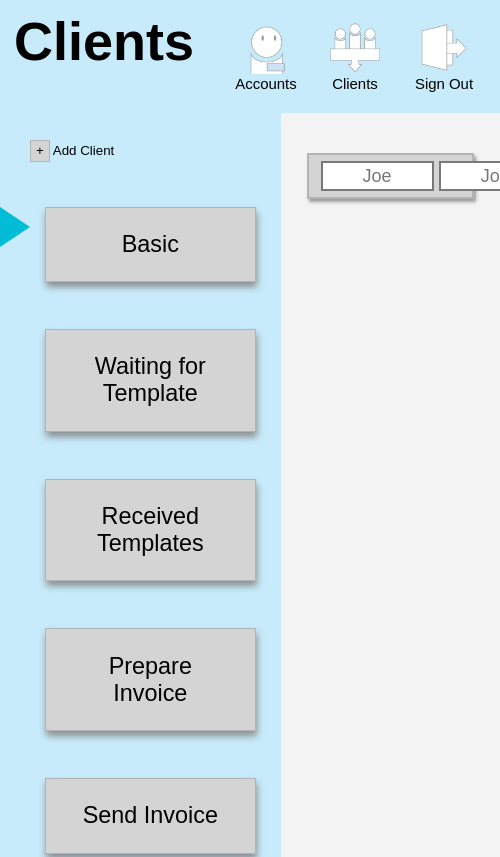
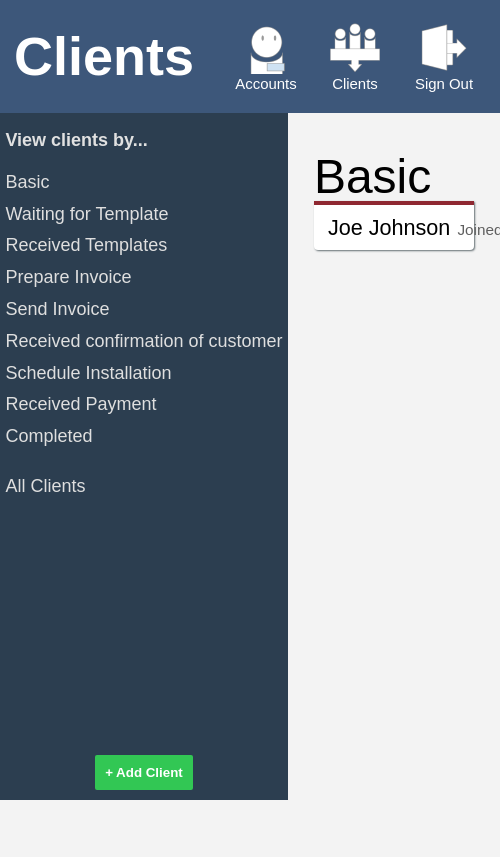
Before and after one commit to VeryFiltyCasual/GNS-Client-Management-Application, an Electron app: page OtherPages/Clients.html in a window 500 px wide. Shown: the top 857 px of the page. Drawn offline with nearby package versions, Linux system fonts and the light colour scheme.

Commit message:
Change GUI

```diff
--- a/OtherPages/Clients.html
+++ b/OtherPages/Clients.html
@@ -85,18 +85,13 @@
 		<script src="MainHeader.js"></script>
 		<script>display("Clients");</script>
 
+		<div class="big-container">
 			<!--side navigation-->
 			<aside>
-			<form>
-				<button id="AddClient">
-					<span class="neat-button">+</span> Add Client
-				</button>
-			</form>
-
 				<nav id="ClientCategories">
-				<div class="cursor">&nbsp;</div>
 
 					<div class="SmallCategories">
+						<h2>View clients by...</h2>
 						<button class="SmallCatButtons Basic neat-button">Basic</button>
 						<button class="SmallCatButtons outTemplate neat-button">Waiting for Template</button>
 						<button class="SmallCatButtons gotTemplate neat-button">Received Templates</button>
@@ -106,9 +101,14 @@
 						<button class="SmallCatButtons scheduleInstal neat-button">Schedule Installation</button>
 						<button class="SmallCatButtons gotPayment neat-button">Received Payment</button>
 						<button class="SmallCatButtons Completed neat-button">Completed</button>
+						<button class="SmallCatButtons AllClients neat-button">All Clients</button>
 					</div>
 
-				<button class="AllClients neat-button">All Clients</button>
+
+
+					<form>
+						<button id="AddClient">+ Add Client</button>
+					</form>
 				</nav>
 			</aside>
 
@@ -116,13 +116,12 @@
 			<main>
 				<ul id="ClientList">
 					<!--each li is a client-->
-
+					<h1 id="sectionTitle">Basic</h1>
 
 					<li class="Client">
 						<section class="ListHead">
-						<h4>Joe</h4>
-						<h4>Johnson</h4>
-
+							<h4>Joe Johnson</h4>
+							<p>Joined 22 January, 2020</p>
 							<div class="CHeadTopLinks ">
 								<div>
 									<button class="btnShowInfo">Show All</button>
@@ -133,7 +132,7 @@
 
 						<section class="ClientInfo">
 							<nav class="SmallCategories">
-							<button class="SmallCatButtons Basic">Basic</button>
+								<button id="CursorForBtn" class="SmallCatButtons Basic">Basic</button>
 								<button class="SmallCatButtons gotTemplate">Templates</button>
 								<button class="SmallCatButtons outInvoice">Invoice</button>
 								<button class="SmallCatButtons scheduleInstal">Scheduled Installation</button>
@@ -160,7 +159,7 @@
 
 				</ul>
 			</main>
-
+		</div>
 		<script name="MakeNewWindow-ClientMoreInfo">
 
 		const { ipcRenderer } = require('electron');
@@ -229,6 +228,7 @@
 
 			//jquery, give all butons stage attr and handle clicking
 			$(document).ready(function(){
+				/*
 				//cursor DOM object for buttons
 				let cursor = $("<div id='CursorForBtn'>&nbsp;</div>");
 				//make cursor a triangle using css
@@ -239,19 +239,19 @@
 					"border-width": "14px 0 14px 25px",
 					"border-color": "transparent transparent transparent rgb(243,243,243)",
 					"float": "left",
-					"margin-right": "15px"*/
+					"margin-right": "15px"
 
 					"width": 0,
 					"height": 0,
 					"border-top": "20px solid transparent",
-					"border-left": "30px solid #00bcd4",
+					"border-left": "30px solid #8f2831",
 					"border-bottom": "20px solid transparent",
 
 					"position": "absolute",
 					"left": 0
 				});
 				$(cursor).insertBefore("#ClientCategories button.Basic");
-
+				*/
 				//fill buttons with stage info
 				let btnNum = 1;
 				$(".SmallCatButtons").each(function(){
@@ -259,15 +259,15 @@
 				});
 
 				//when the button is clicked, fill the main and insert cursor
-				$("#ClientCategories .SmallCatButtons").click(function(){
-					$("#CursorForBtn").remove();
-
+				$("aside .SmallCatButtons").click(function(){
+					$("#CursorForBtn").removeAttr("id");
+					$(this).attr("id", "CursorForBtn");
 					//populate main with the stage value of the button
 					populateMain(
 						$(this).attr("stage")
 					);
 
-					$(cursor).insertBefore(this);
+
 				});
 			});
 
--- a/OtherPages/MainHeader.js
+++ b/OtherPages/MainHeader.js
@@ -5,7 +5,7 @@ function display(name){
 
 	document.write('		<nav><ul>');
 	document.write('			<li>');
-	document.write('				<img src="" id="profilePic"/>');
+	document.write('				<img src="" id="profilePic" style="border-radius: 100%"/>');
 	document.write('			</li>');
 	document.write('			<li><a href="Accounts.html" class="HeadButton Accounts">');
 	document.write('				<img src="../Assets/IconAccount.png"/>');
--- a/Stylesheets/MainStyles.css
+++ b/Stylesheets/MainStyles.css
@@ -1,14 +1,21 @@
+html, body {
+	height: 100%;
+}
 body{
 	font-family: open-sans, sans-serif;
 	font-size: 18px;
 	clear: both;
 	background-color: rgb(243,243,243);
-
+	cursor: default;
+	display: flex;
+	flex-direction: column;
 }
-
+.big-container {
+	flex-grow: 1;
+}
 button{
 	background-color: rgb(240,240,240);
-	border: 1px solid rgb(180,180,180);
+	border: none;
 }
 
 a{
@@ -20,9 +27,9 @@ a:click{
 
 .neat-button{
 	text-decoration: none;
-	color: black;
-	background-color: rgb(212,212,212);
-
+	color: #dfdfdf;
+	background-color: transparent;
+	border-radius: 4px;
 }
 
 /*******
@@ -61,8 +68,9 @@ h2{
 	HEADER
 *********/
 header{
-	background-color: rgb(199,235,250);
+	background-color: #3d577a;
 	padding: 14px;
+	color: white;
 }
 header::after{
 	content: "";
@@ -72,13 +80,15 @@ header::after{
 
 .head{
 	position: relative;
+	display: flex;
+	align-items: center;
+	justify-content: space-between;
 }
 
 .head h1{
 	font-weight: 775;
 	font-size: 3em;
 	float: left;
-
 }
 
 /*nav*/
@@ -102,7 +112,7 @@ header::after{
 }
 .head nav a{
 	text-decoration: none;
-	color: black;
+	color: white;
 	font-size: .83em;
 	text-align: center;
 }
@@ -116,24 +126,31 @@ header::after{
 **********/
 aside{
 	float: left;
-	background-color: rgb(199,235,250);
 	height: 100%;
+	background: #2c3e50;
 	max-width: 290px;
 	min-width: 250px;
+	color: #dfdfdf;
 }
-
 /* "add client" button */
+form{
+	line-height: 1.5em;
+	width: 100%;
+	display: flex;
+	justify-content: center;
+}
 #AddClient{
-	background: none;
+	background: #32c754;
+	margin: 10px;
+	padding: 10px;
 	border: none;
-	margin: 25px;
-	padding: 4px 4px 5px 4px;
-	border: 1px solid rgba(0,0,0,0);
-	transition: all .43s;
+	color: #ffffff;
+	font-weight: 600;
+	border-radius: 2px;
 }
 #AddClient:hover{
-	border: 1px solid rgba(0,0,0,.4);
-	background-color: rgba(255,255,255,.14);
+	cursor: pointer;
+	background: linear-gradient(180deg, #32c754, #26a143 90%);
 }
 
 #AddClient span{
@@ -142,30 +159,49 @@ aside{
 }
 
 /*side navigation*/
+.SmallCategories {
+	display: flex;
+	flex-direction: column;
+	justify-content: center;
+	align-items: flex-start;
+}
 .SmallCategories button, .AllClients{
 	display: list-item;
 	list-style: none;
-	font-size: 1.3em;
-	text-align: center;
-	padding: 1em;
-}
-
-.SmallCategories button{
-	width: 9em;
+	font-size: 1em;
+	text-align: left;
+	padding: 0.3em;
+	width: 100%;
 }
 
 
-#ClientCategories .SmallCategories button{
-	margin: 0 25px 2em 45px;
-	box-shadow: 1px 5px 7px 0px #8c8f91;
+.SmallCategories button:hover{
+	cursor: pointer;
+	background-color: rgba(255,255,255,.10);
 }
+#ClientCategories {
+	height: 100%;
+	display: flex;
+	flex-direction: column;
+	justify-content: space-between;
+}
+#ClientCategories h2 {
+	font-weight: 600;
+	margin: 1em 0.3em;
+	color: #e1e1e1;
+}
+
 #ClientCategories .AllClients{
-	box-shadow: 2px -2px 10px 0px #8c8f91;
 	position: relative;
+	margin-top: 1em;
 	bottom: 0;
 	width: 100%;
 }
-
+#CursorForBtn {
+	background-color: #8f2831;
+	color: #ffffff;
+	font-weight: 500;
+}
 /*
 .cursor{
 	width: 0;
@@ -193,9 +229,6 @@ article .AddRemove{
 	float: left;
 	padding: 10px;
 }
-article .AddRemove button{
-
-}
 
 article nav.SortBy{
 	float: left;
@@ -210,14 +243,7 @@ main{
 	padding: 40px 26px;
 	overflow-x: hidden;
 	overflow-y: auto;
-}
-form{
-	line-height: 1.5em;
-}
-form h2{
-	font-size: 1.2em;
-	margin-bottom: .3em;
-	text-decoration: underline;
+	height: 100%;
 }
 
 main ul li{
@@ -228,20 +254,23 @@ main ul li{
 }
 
 /*the head*/
+#sectionTitle {
+	font-size: 48px;
+	font-weight: 500;
+}
 .ListHead{
 	white-space: nowrap;
-	background-color: rgb(212,212,212);
+	background-color: #ffffff;
 	padding: 12px;
-	box-shadow: 2px 3px 3px #9c9c9c;
+	border-top: 4px solid #8f2831;
+	box-shadow: 1px 1px 2px #636e72;
 	margin-bottom: 1px;
-	border: 2px solid rgb(180,180,180);
-
-	transition: all .5s;
+	border-radius: 0px 0px 4px 4px;
+	transition: 0.2s;
 }
 .ListHead:hover{
-	border: 2px solid white;
-	box-shadow: 2px 3px 0px #9c9c9c;
-	background-color: rgba(212,212,212, .82);
+	cursor: pointer;
+	transform: scale(1.01);
 }
 .ListHead *{
 	display: inline;
@@ -251,12 +280,16 @@ main ul li{
 
 .ListHead h4{
 	background-color: white;
-	padding: 3px 40px;
-	color: rgb(120,120,120);
-	border: 2px solid rgb(120,120,120);
-
+	font-weight: 500;
+	font-size: 1.2em;
+	padding: 2px;
+	color: #000000;
 }
-
+.ListHead > p {
+	font-size: 0.85em;
+	font-weight: 500;
+	color: #5f5f5f;
+}
 .ListHead .CHeadTopLinks{
 	float: right;
 	display: none;
--- /dev/null
+++ b/Stylesheets/signIn.css
@@ -0,0 +1,21 @@
+body {
+    font-family: Lato, sans-serif;
+}
+main {
+    display: flex;
+    flex-direction: column;
+    align-items: center;
+    justify-content: center;
+    height: 100%;
+}
+main * {
+    margin: 10px;
+}
+h1 {
+    font-family: "Aguafina Script";
+    color: #3d577a;
+    font-size: 64px;
+}
+#signin:hover {
+    cursor: pointer;
+}
```
Also changed, not shown: index.html (+8 -4 lines). Lines whose indentation alone changed are shown as unchanged.
